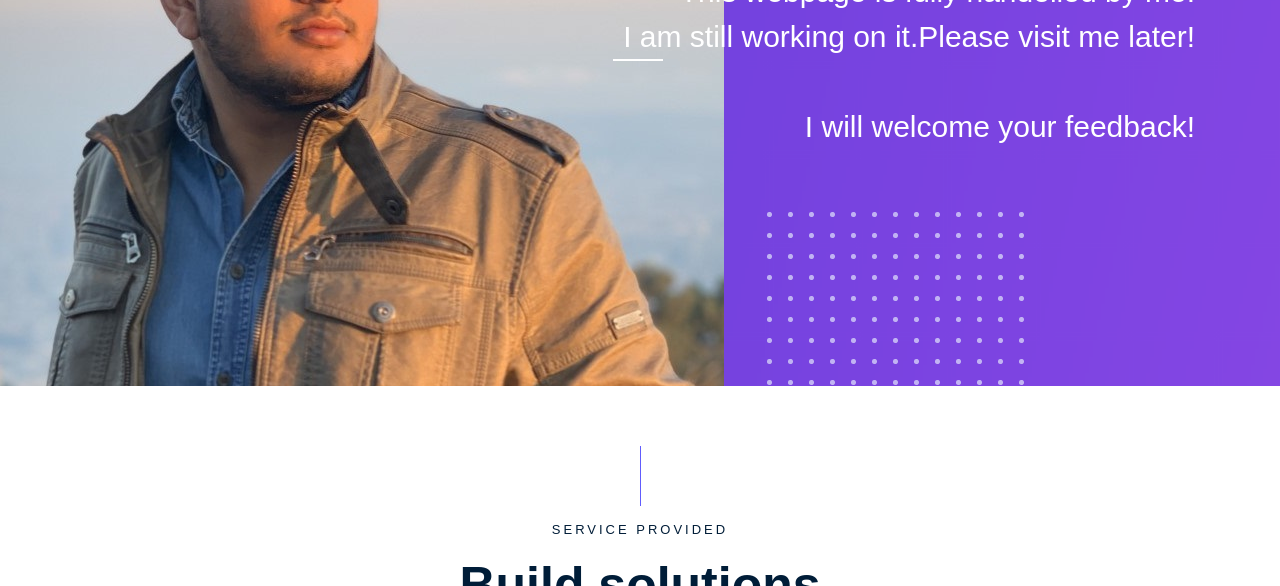
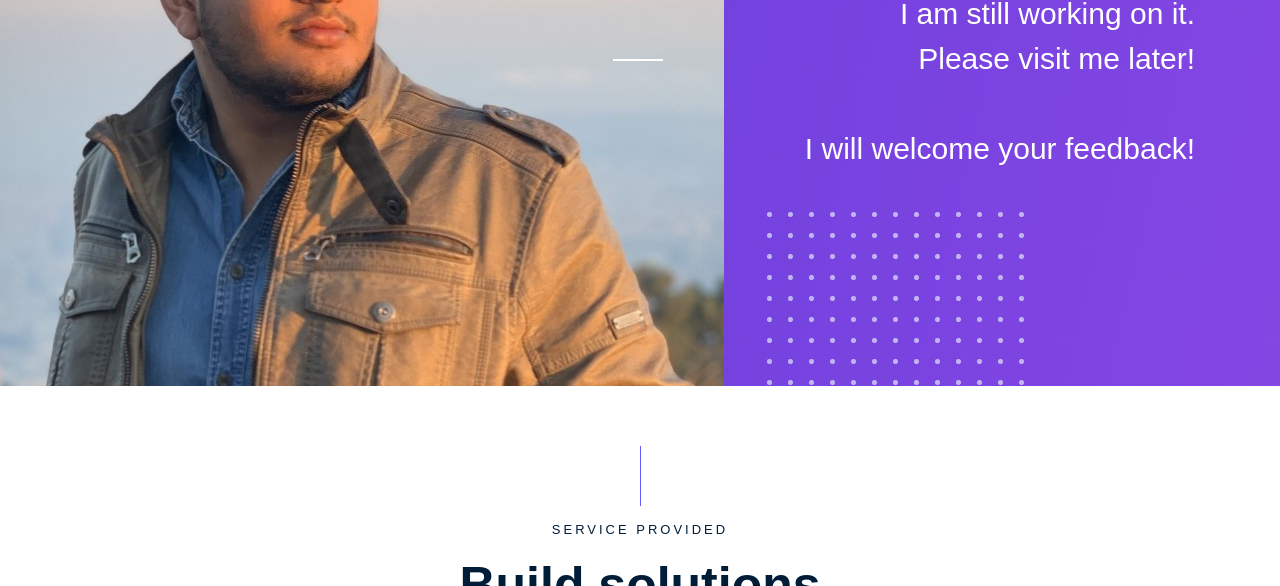
Before and after one commit to Kushal0707/Kushal0707.github.io, a plain HTML site: page index.html in a window 1280 px wide. Shown: the part 514-1100 px from the top of the page. Drawn offline with Linux system fonts and the light colour scheme; a web font is replaced by a local one.

Commit message:
Update index.html

```diff
--- a/index.html
+++ b/index.html
@@ -117,7 +117,7 @@
                             <br>
                             <br>
                             <br>
-                            <span>This webpage is fully handelled by me.<br>  I am still working on it.Please visit me later! <br> <br> I will welcome your feedback!</span>
+                            <span>This webpage is fully handelled by me.<br>  I am still working on it.<br> Please visit me later! <br> <br> I will welcome your feedback!</span>
                         </div>
                     </div>
                 </div>
```
